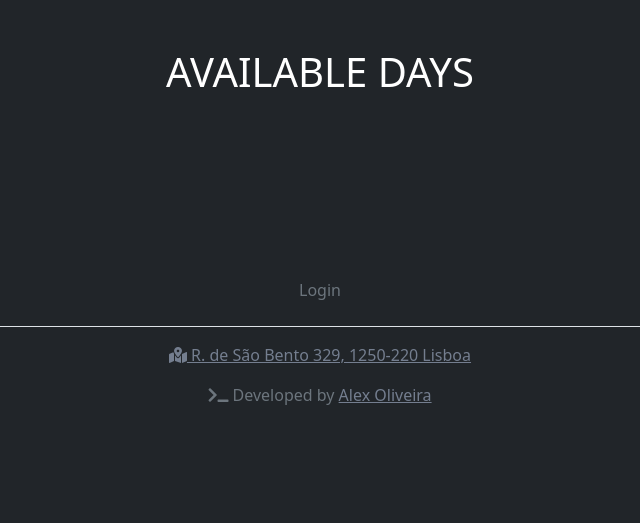
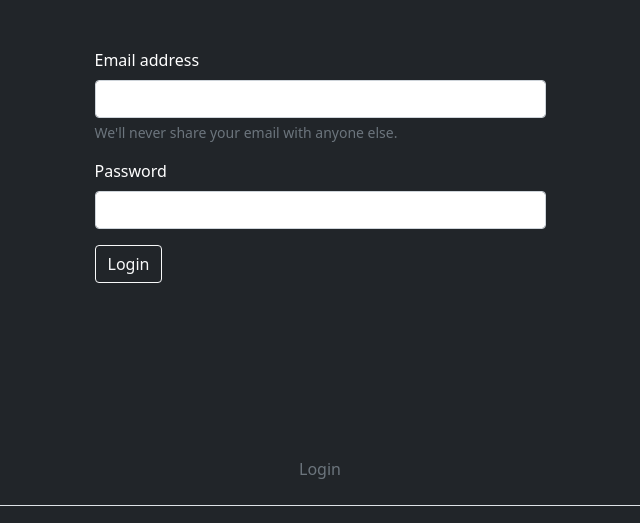
Before and after one commit to Alkss/volleyball_scheduler, a PHP site: page / in a window 1280 px wide. Shown: the part 56-579 px from the top of the page, without its empty margins (320-960 px from the left). Run offline with PHP 8.4, Linux system fonts and the light colour scheme; data comes from the database, SQL or seed files in the repository.

Commit message:
+ removing the courts from index.php and replacing with the login form

```diff
--- a/index.php
+++ b/index.php
@@ -1,34 +1,25 @@
 <?php
-
-use controllers\DB;
-
-require_once $_SERVER['DOCUMENT_ROOT'] . "/controllers/DB.php";
-include 'view/assets/header.php';
-
-$db = new DB();
-$courts = $db->getActiveCourts();
+include "view/assets/header.php";
+require_once 'Validator.php';
+Validator::validateIfLoggedAndRedirect();
 ?>
-    <div class="justify-content-center text-center">
-        <h1>AVAILABLE DAYS</h1>
+    <div class="alert alert-danger text-center" role="alert" style="display: none" id="error-message">
+        Email or Password incorrect
     </div>
-    <div class="row text-dark justify-content-around">
-
-        <?php
-        foreach ($courts as $singleCourt) {
-            $date = date_create($singleCourt['datetime'])
-            ?>
-            <div class="card mb-3 p-0" style="width: 18rem;">
-                <a href="/court.php?id=<?= $singleCourt['id'] ?>">
-                    <img src="/assets/images/<?= $singleCourt['code'] ?>.jpg" class="card-img-top" alt="ACM Picture">
-                </a>
-                <div class="card-body">
-                    <p class="card-datetime mb-0"><?= date_format($date, "d/m/Y - H:i") ?></p>
-                    <p class="card-text">(<?= $singleCourt['max_Players'] ?> people)</p>
-                </div>
+    <div class="row justify-content-center">
+        <div class="col-md-5">
+            <div class="mb-3">
+                <label for="exampleInputEmail1" class="form-label">Email address</label>
+                <input type="email" id="email" name="email" class="form-control" aria-describedby="emailHelp">
+                <div id="emailHelp" class="form-text">We'll never share your email with anyone else.</div>
             </div>
-            <?php
-        }
-        ?>
+            <div class="mb-3">
+                <label for="exampleInputPassword1" class="form-label">Password</label>
+                <input type="password" id="password" name="password" class="form-control">
+            </div>
+            <button type="submit" id="submitBtn" class="btn btn-outline-light">Login</button>
+        </div>
     </div>
+    <script src="js/login.js"></script>
 <?php
-include 'view/assets/footer.php';
+include "view/assets/footer.php";
```
